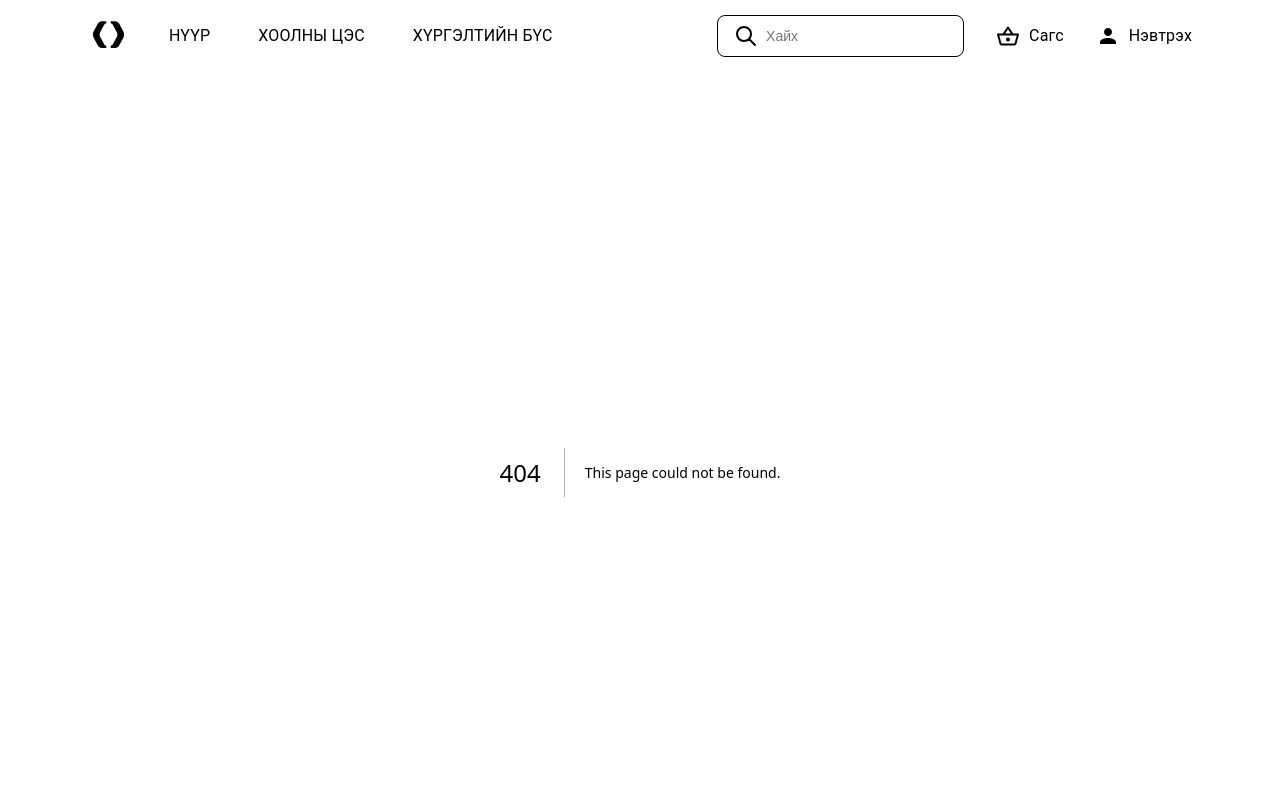
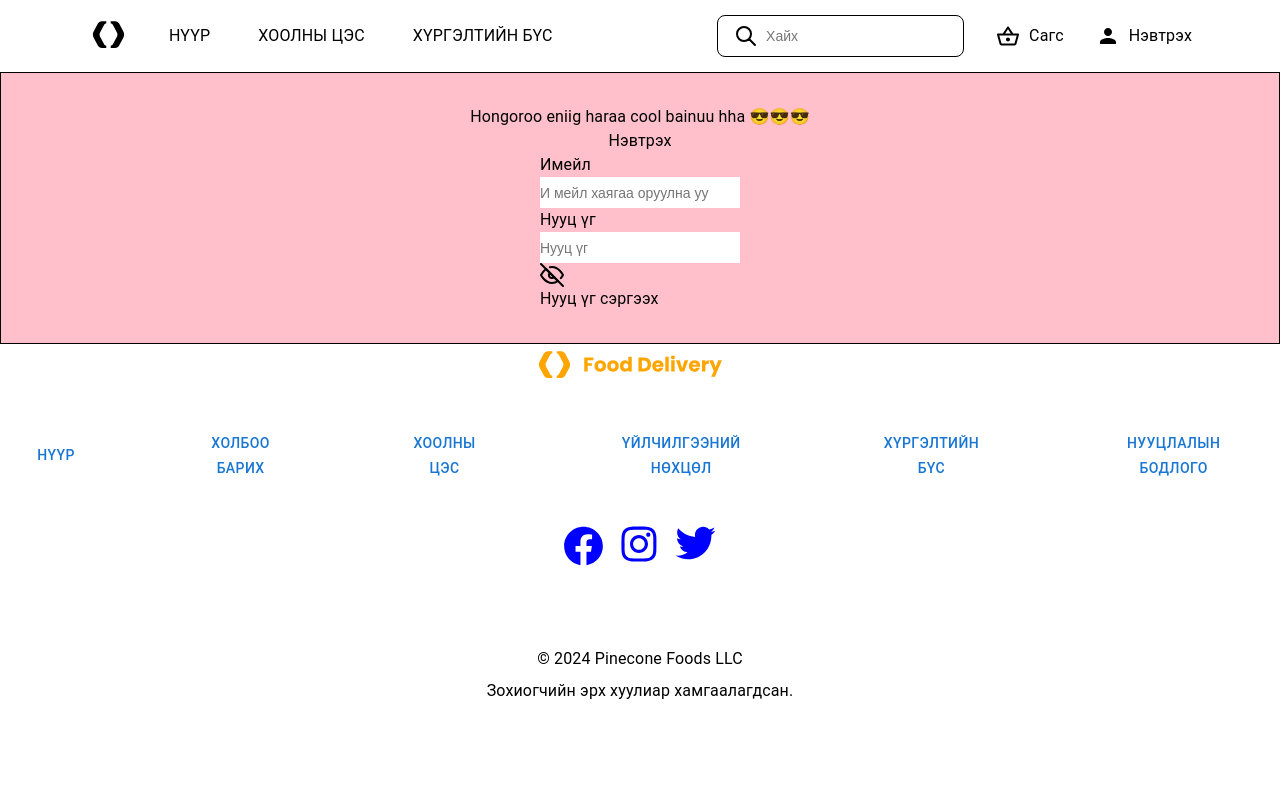
Before and after one commit to Munkhuu-u/food-delivery-fe, a Next.js app: page /login in a window 1280 px wide. Before the commit this address had no page. Shown: the top 800 px of the page. Built offline with nearby package versions, Linux system fonts and the light colour scheme.

Commit message:
hiih ym ch zondoo bainadaa, style hiihed style()-aar orooj hiij boldog ym bn. tgd todo deer bichsen zuilsiig oruuulah heregtei baigaa.

```diff
--- /dev/null
+++ b/src/components/icons/ClosedEye.tsx
@@ -0,0 +1,33 @@
+export const ClosedEye = () => {
+  return (
+    <svg
+      width="24"
+      height="24"
+      viewBox="0 0 24 24"
+      fill="none"
+      xmlns="http://www.w3.org/2000/svg"
+    >
+      <g clip-path="url(#clip0_1_1234)">
+        <path
+          d="M9.9 4.24002C10.5883 4.0789 11.2931 3.99836 12 4.00003C19 4.00003 23 12 23 12C22.393 13.1356 21.6691 14.2048 20.84 15.19M14.12 14.12C13.8454 14.4148 13.5141 14.6512 13.1462 14.8151C12.7782 14.9791 12.3809 15.0673 11.9781 15.0744C11.5753 15.0815 11.1752 15.0074 10.8016 14.8565C10.4281 14.7056 10.0887 14.4811 9.80385 14.1962C9.51897 13.9113 9.29439 13.572 9.14351 13.1984C8.99262 12.8249 8.91853 12.4247 8.92563 12.0219C8.93274 11.6191 9.02091 11.2219 9.18488 10.8539C9.34884 10.4859 9.58525 10.1547 9.88 9.88003M17.94 17.94C16.2306 19.243 14.1491 19.9649 12 20C5 20 1 12 1 12C2.24389 9.68192 3.96914 7.65663 6.06 6.06003L17.94 17.94Z"
+          stroke="black"
+          stroke-width="2"
+          stroke-linecap="round"
+          stroke-linejoin="round"
+        />
+        <path
+          d="M1 1L23 23"
+          stroke="black"
+          stroke-width="2"
+          stroke-linecap="round"
+          stroke-linejoin="round"
+        />
+      </g>
+      <defs>
+        <clipPath id="clip0_1_1234">
+          <rect width="24" height="24" fill="white" />
+        </clipPath>
+      </defs>
+    </svg>
+  );
+};
--- a/src/components/icons/index.tsx
+++ b/src/components/icons/index.tsx
@@ -8,3 +8,4 @@
 export * from "./Facebook";
 export * from "./Instagram";
 export * from "./Twitter";
+export * from "./ClosedEye";
--- /dev/null
+++ b/src/pages/login.tsx
@@ -0,0 +1,39 @@
+import { ClosedEye } from "@/components/icons";
+import { Box, Stack, Typography } from "@mui/material";
+
+const login = () => {
+  return (
+    <Stack padding={4} alignItems={"center"} border={1} bgcolor={"pink"}>
+      <Typography>Hongoroo eniig haraa cool bainuu hha 😎😎😎</Typography>
+      <Typography>Нэвтрэх</Typography>
+      <Stack>
+        <Typography>Имейл</Typography>
+        <Box> </Box>
+        <Box
+          component={"input"}
+          placeholder="И мейл хаягаа оруулна уу"
+          height={31}
+          width={`200px`}
+          border={`none`}
+          fontSize={14}
+        ></Box>
+      </Stack>
+      <Stack>
+        <Typography>Нууц үг</Typography>
+        <Box> </Box>
+        <Box
+          component={"input"}
+          placeholder="Нууц үг"
+          height={31}
+          width={`200px`}
+          border={`none`}
+          fontSize={14}
+        ></Box>
+        <ClosedEye />
+        <Typography>Нууц үг сэргээх</Typography>
+      </Stack>
+    </Stack>
+  );
+};
+
+export default login;
```
Also changed, not shown: Todo.txt.
